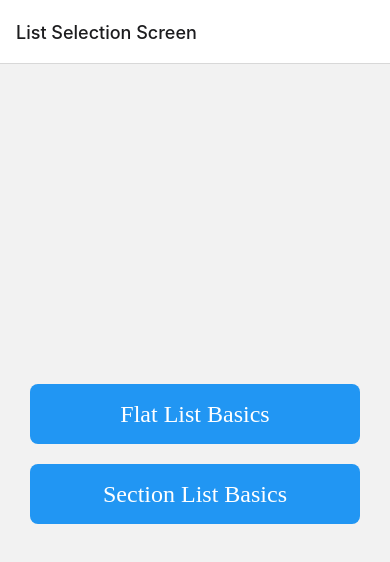
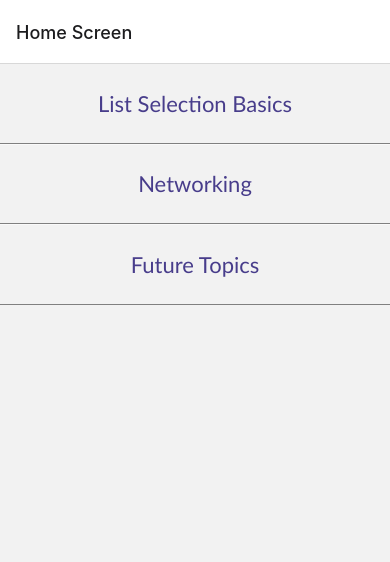
Before and after one commit to mnknegi/rn-getting_started, a React Native app in the folder Demo/: screen /HomeScreen in a window 390 px wide. Shown: the top 562 px of the page. Built offline with nearby package versions, Linux system fonts and the light colour scheme.

Commit message:
Added Flat List for topics in HomeScreen.js

```diff
--- a/Demo/App.js
+++ b/Demo/App.js
@@ -15,6 +15,11 @@ const App = () => {
   return (
     <NavigationContainer>
       <Stack.Navigator>
+        <Stack.Screen
+          name="HomeScreen"
+          component={HomeScreen}
+          options={{title: 'Home Screen'}}
+        />
         <Stack.Screen
           name="ListSelectionScreen"
           component={ListSelectionScreen}
--- a/Demo/src/components/ListSelectionButton.js
+++ b/Demo/src/components/ListSelectionButton.js
@@ -1,7 +1,7 @@
 import React from 'react';
 import {TouchableOpacity, Text, View, StyleSheet} from 'react-native';
 
-const HomeScreenButton = props => {
+const ListSelectionButton = props => {
   return (
     <TouchableOpacity onPress={props.action}>
       <View style={styles.container}>
@@ -27,4 +27,4 @@ const styles = StyleSheet.create({
   },
 });
 
-export default HomeScreenButton;
+export default ListSelectionButton;
--- /dev/null
+++ b/Demo/src/screens/HomeScreen.js
@@ -0,0 +1,51 @@
+import React from 'react';
+import {FlatList, SafeAreaView, StyleSheet, Text, View} from 'react-native';
+
+const HomeScreen = () => {
+  return (
+    <SafeAreaView style={styles.container}>
+      <FlatList
+        data={[
+          {name: 'List Selection Basics'},
+          {name: 'Networking'},
+          {name: 'Future Topics'},
+        ]}
+        renderItem={({item}) => (
+          <View style={styles.itemView}>
+            <Text style={styles.cellItem}>{item.name}</Text>
+          </View>
+        )}
+        ItemSeparatorComponent={ItemSeparator}
+      />
+    </SafeAreaView>
+  );
+};
+
+const ItemSeparator = () => {
+  return <View style={styles.itemDivider} />;
+};
+
+const styles = StyleSheet.create({
+  container: {
+    flex: 1,
+  },
+  itemView: {
+    height: 80,
+    backgroundColor: 'smokewhite',
+    borderColor: 'gray',
+    borderBottomWidth: 0.3,
+    justifyContent: 'center',
+    alignItems: 'center',
+  },
+  cellItem: {
+    fontSize: 22,
+    fontFamily: 'Optima',
+    color: 'darkslateblue',
+  },
+  itemDivider: {
+    height: 0.3,
+    backgroundColor: 'rgba(250,250,250,1.0)',
+  },
+});
+
+export default HomeScreen;
--- a/Demo/src/screens/ListSelectionScreen.js
+++ b/Demo/src/screens/ListSelectionScreen.js
@@ -1,19 +1,19 @@
 import React from 'react';
 import {SafeAreaView, StyleSheet, View} from 'react-native';
 
-import HomeScreenButton from '../components/ListSelectionButton';
+import ListSelectionButton from '../components/ListSelectionButton';
 
-const HomeScreen = ({navigation}) => {
+const ListSelectionScreen = ({navigation}) => {
   return (
     <SafeAreaView style={styles.container}>
       <View style={styles.buttonContainer}>
-        <HomeScreenButton
+        <ListSelectionButton
           action={() => {
             navigation.navigate('FlatList');
           }}
           text="Flat List Basics"
         />
-        <HomeScreenButton
+        <ListSelectionButton
           action={() => {
             navigation.navigate('SectionList');
           }}
@@ -37,4 +37,4 @@ const styles = StyleSheet.create({
   },
 });
 
-export default HomeScreen;
+export default ListSelectionScreen;
--- a/Demo/src/screens/SectionListBasics.js
+++ b/Demo/src/screens/SectionListBasics.js
@@ -107,7 +107,6 @@ const styles = StyleSheet.create({
     height: 40,
     paddingTop: 5,
     paddingBottom: 5,
-    backgroundColor: 'yellow',
   },
 });
 
```
